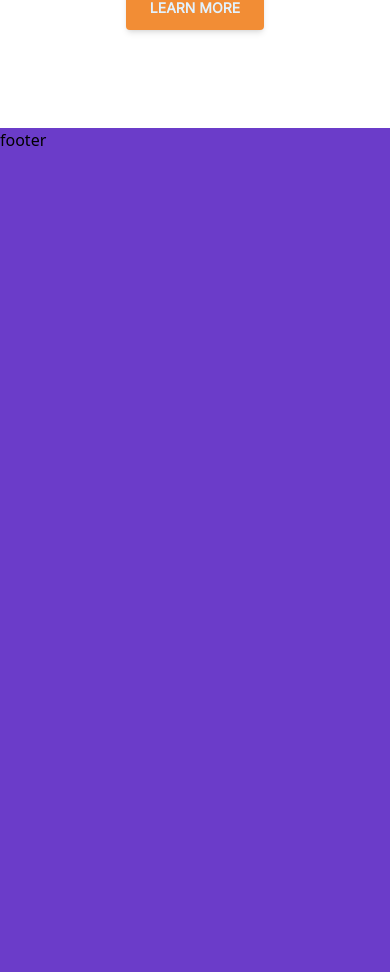
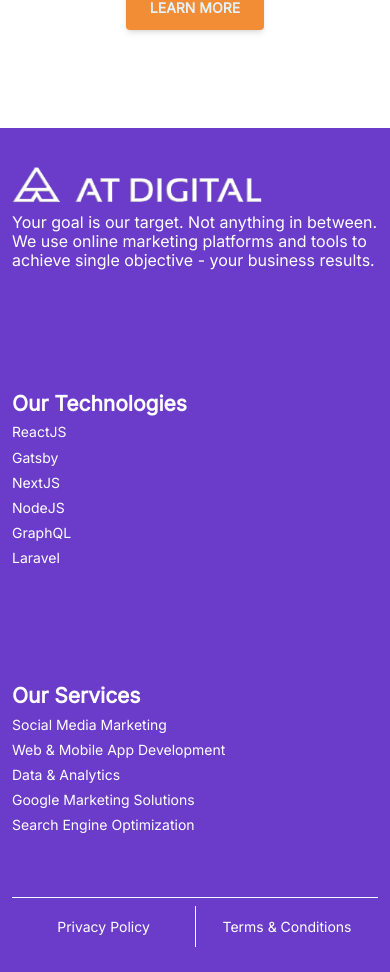
Before and after one commit to deelaka99/AT_Digital_site, a React (Vite) app: page / in a window 390 px wide. Shown: the part 2235-3207 px from the top of the page. Built offline with nearby package versions, Linux system fonts and the light colour scheme; a web font is replaced by a local one.

Commit message:
Footer is completed for the mobile

```diff
--- a/src/components/Footer.jsx
+++ b/src/components/Footer.jsx
@@ -1,11 +1,54 @@
-import React from 'react'
+import React from "react";
+import Logo from "../assets/pictures/logo.png";
 
 function Footer() {
   return (
-    <div className="bg-primary w-full mobile:h-[100vh]">
-      footer
+    <div className="bg-primary w-full mobile:h-[100vh] mobile:px-3 mobile:py-[2vh] flex flex-col">
+      <div className="w-full mobile:h-[23vh] py-2">
+        <img src={Logo} alt="Logo" className="mobile:w-[250px] mobile:h-[60px]" />
+        <p className="font-inter  text-white mobile:text-[16px] mobile:leading-[1.2]">
+          Your goal is our target. Not anything in between. We use online marketing platforms and tools to achieve single objective - your business results.
+        </p>
+      </div>
+      <div className="w-full mobile:h-[34vh] flex flex-col justify-center">
+        <h1 className="font-inter font-semibold text-white mobile:text-[21px]">
+          Our Technologies
+        </h1>
+        <p className="font-inter  text-white mobile:text-[14px] mobile:leading-[1.8]">
+          ReactJS <br />
+          Gatsby <br />
+          NextJS <br />
+          NodeJS <br />
+          GraphQL <br />
+          Laravel
+        </p>
+      </div>
+      <div className="w-full mobile:h-[33vh] flex flex-col justify-center">
+        <h1 className="font-inter font-semibold text-white mobile:text-[21px]">
+          Our Services
+        </h1>
+        <p className="font-inter  text-white mobile:text-[14px] mobile:leading-[1.8]">
+          Social Media Marketing <br />
+          Web & Mobile App Development <br />
+          Data & Analytics <br />
+          Google Marketing Solutions <br />
+          Search Engine Optimization
+        </p>
+      </div>
+      <div className="w-full mobile:h-[7vh] flex border-t border-white mobile:py-2">
+        <div className="h-full w-1/2 flex items-center justify-center">
+          <p className="font-inter text-white mobile:text-[14px]">
+            Privacy Policy
+          </p>
+        </div>
+        <div className="h-full w-1/2 flex items-center justify-center border-l border-white">
+          <p className="font-inter text-white mobile:text-[14px]">
+            Terms & Conditions
+          </p>
+        </div>
+      </div>
     </div>
-  )
+  );
 }
 
-export default Footer
+export default Footer;
```
Also changed, not shown: src/assets/pictures/logo.png.
